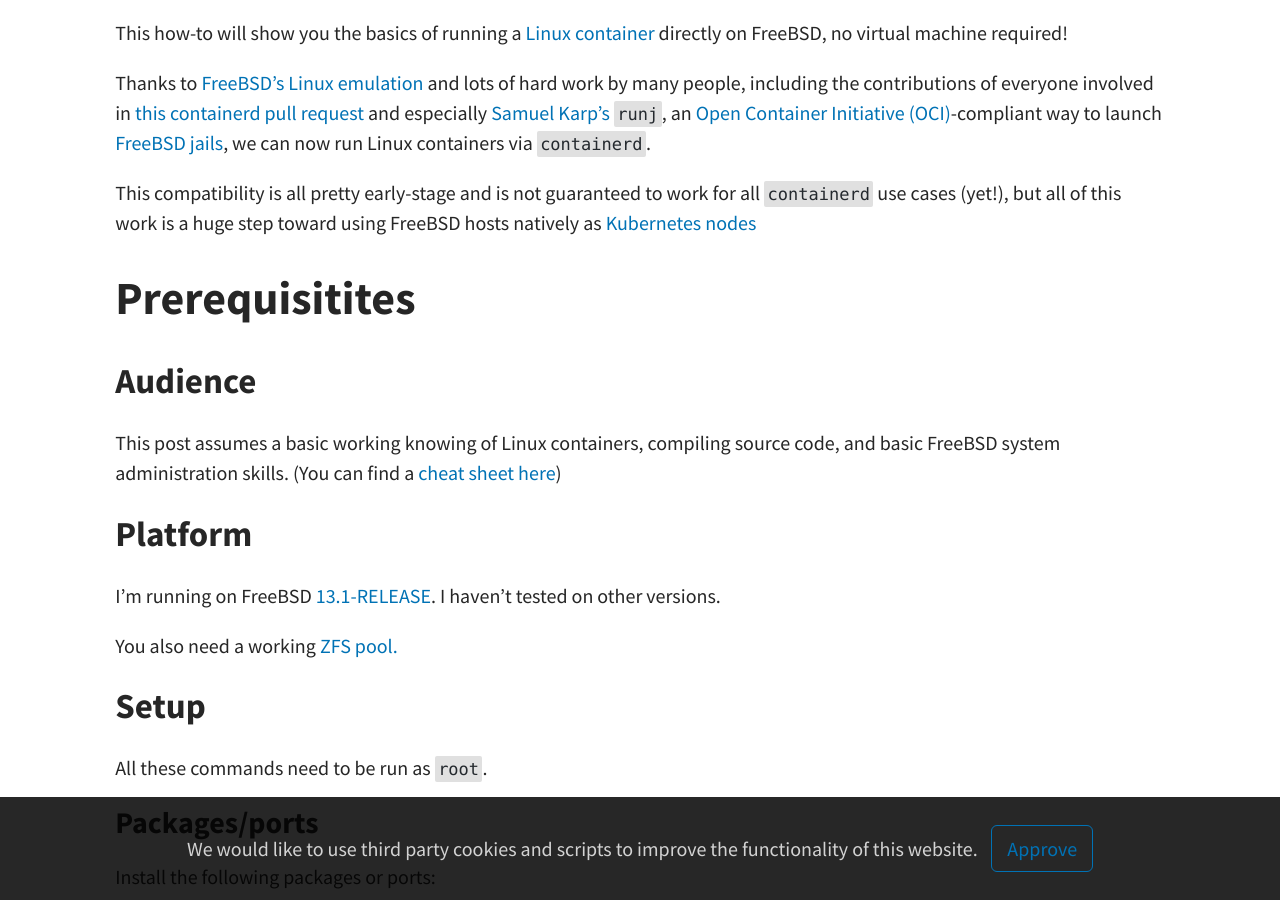
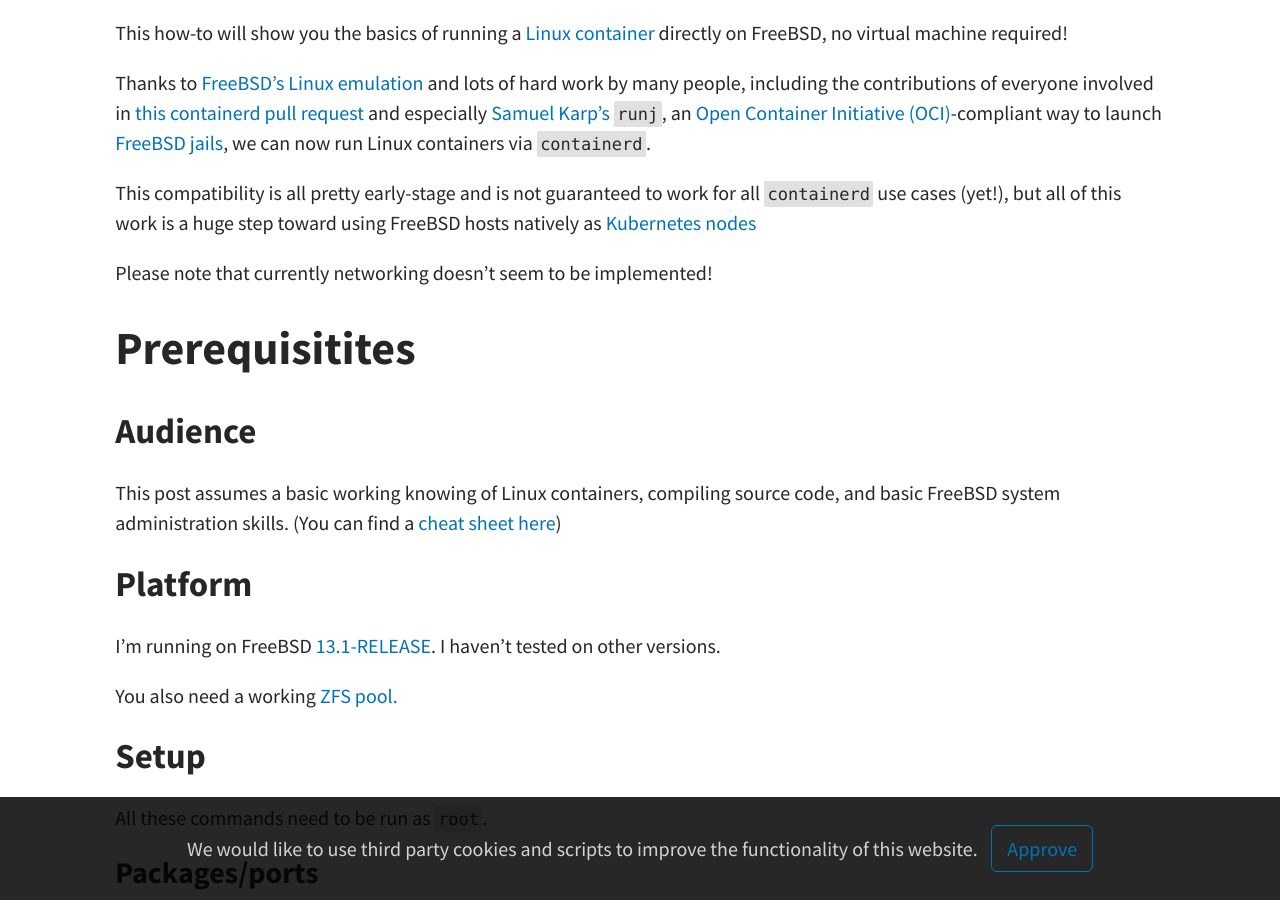
Before and after one commit to kbruner/productionwithscissors, a Jekyll site: the page built from _posts/2022-09-04-linux-containers-freebsd.md, in a window 1280 px wide and 900 px high, scrolled down 637 px. Built offline with Jekyll 4.4.1, drawn with Linux system fonts in a browser that asks for light colours.

Commit message:
networking note

```diff
--- a/_posts/2022-09-04-linux-containers-freebsd.md
+++ b/_posts/2022-09-04-linux-containers-freebsd.md
@@ -62,6 +62,8 @@
 all `containerd` use cases (yet!), but all of this work is a huge step
 toward using FreeBSD hosts natively as [Kubernetes
 nodes](https://kubernetes.io/docs/concepts/architecture/nodes/)
+
+Please note that currently networking doesn't seem to be implemented!
 
 # Prerequisitites
 
```
Also changed, not shown: 1 other file.
